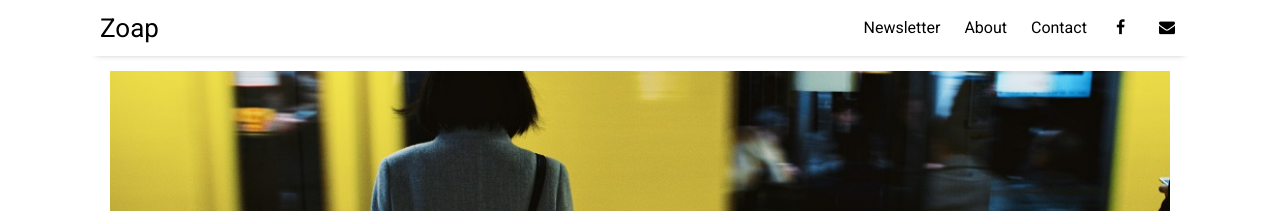
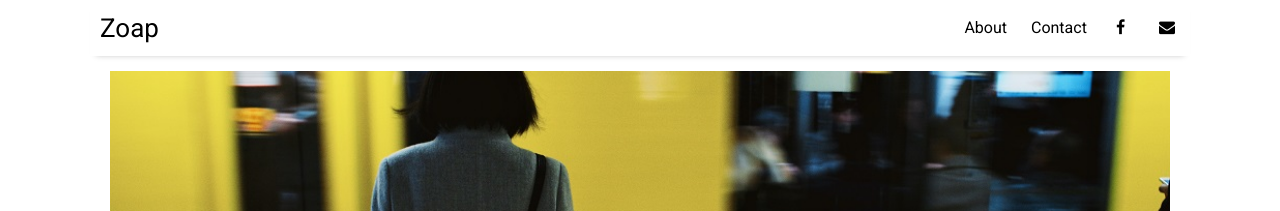
Before and after one commit to kmmolska/kmmolska.github.io, a Jekyll site: the page built from index.html, in a window 1280 px wide. Shown: the top 211 px of the page. Built offline with Jekyll 4.4.1, drawn with Linux system fonts in a browser that asks for light colours; nearby versions of some CDN libraries; the list of posts is cut into pages by our own code.

Commit message:
Update settings.yml

```diff
--- a/_data/settings.yml
+++ b/_data/settings.yml
@@ -7,16 +7,16 @@ disqus:
 google-ID: 'UA-112060364-2'
 
 menu:
-- {name: 'Newsletter', folder: 'pages', file: 'newsletter.html'}
+# {name: 'Newsletter', folder: 'pages', file: 'newsletter.html'}
 - {name: 'About', folder: 'pages', file: 'about.html'}
 - {name: 'Contact', folder: 'pages', file: 'contact.html'}
 
 # Available social icons are powered by Font Awesome, so you can use any icon that they offer
 social:
 #- {icon: 'twitter', link: 'https://twitter.com/paululele'}
-- {icon: 'facebook', link: 'https://www.fb.me/zoap.se'}
+- {icon: 'facebook', link: 'https://www.facebook.com/pawelboleslawfranczak'}
 #- {icon: 'instagram', link: 'https://instagram.com/paululele'}
-- {icon: 'envelope', link: 'mailto:molska.ewa@gmail.com'}
+- {icon: 'envelope', link: 'mailto:pfranczak1@gmail.com'}
 #- {icon: 'rss-square', link: 'feed.xml'}
 # - {icon: 'rss-square', link: 'rss-feed.xml'}
 
```
